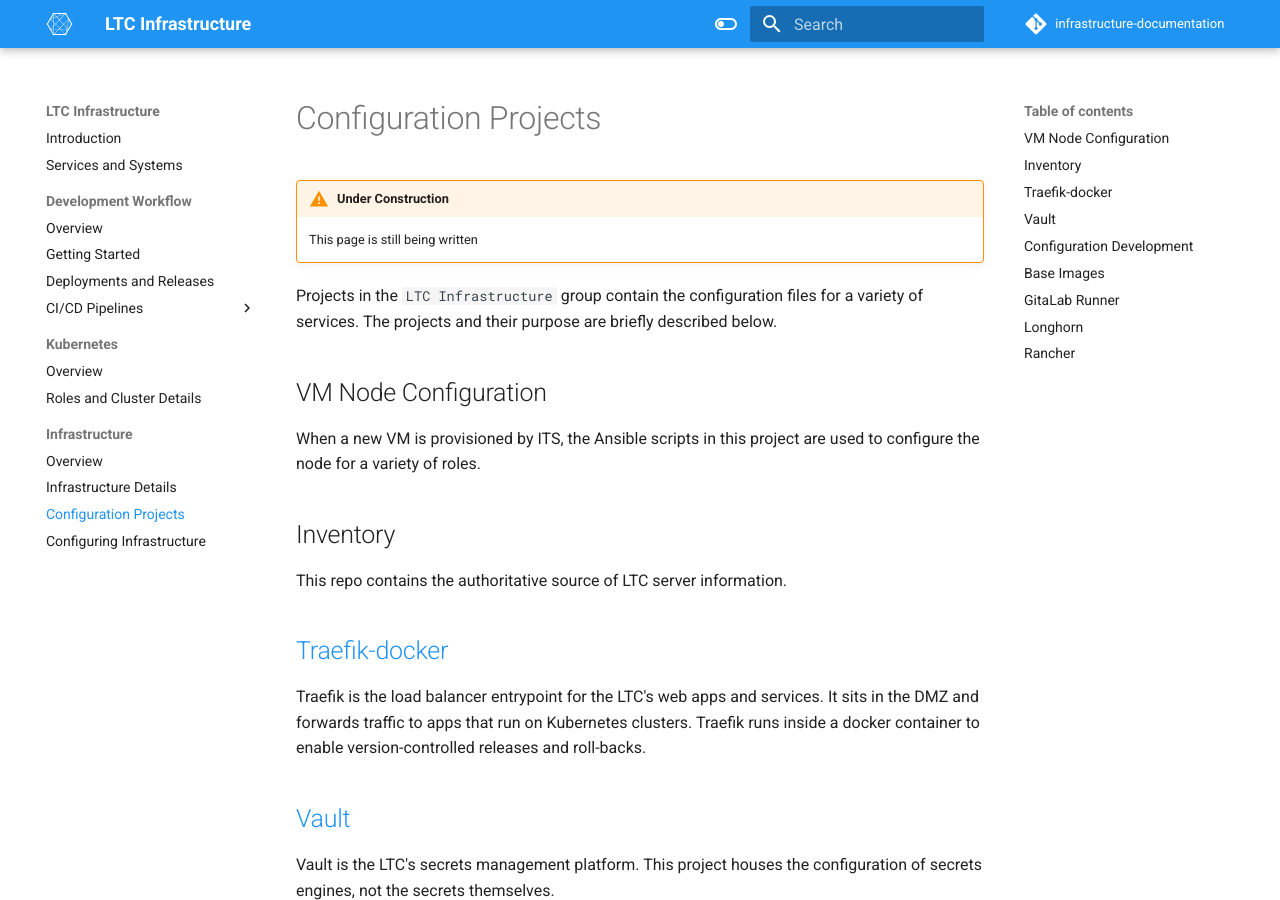
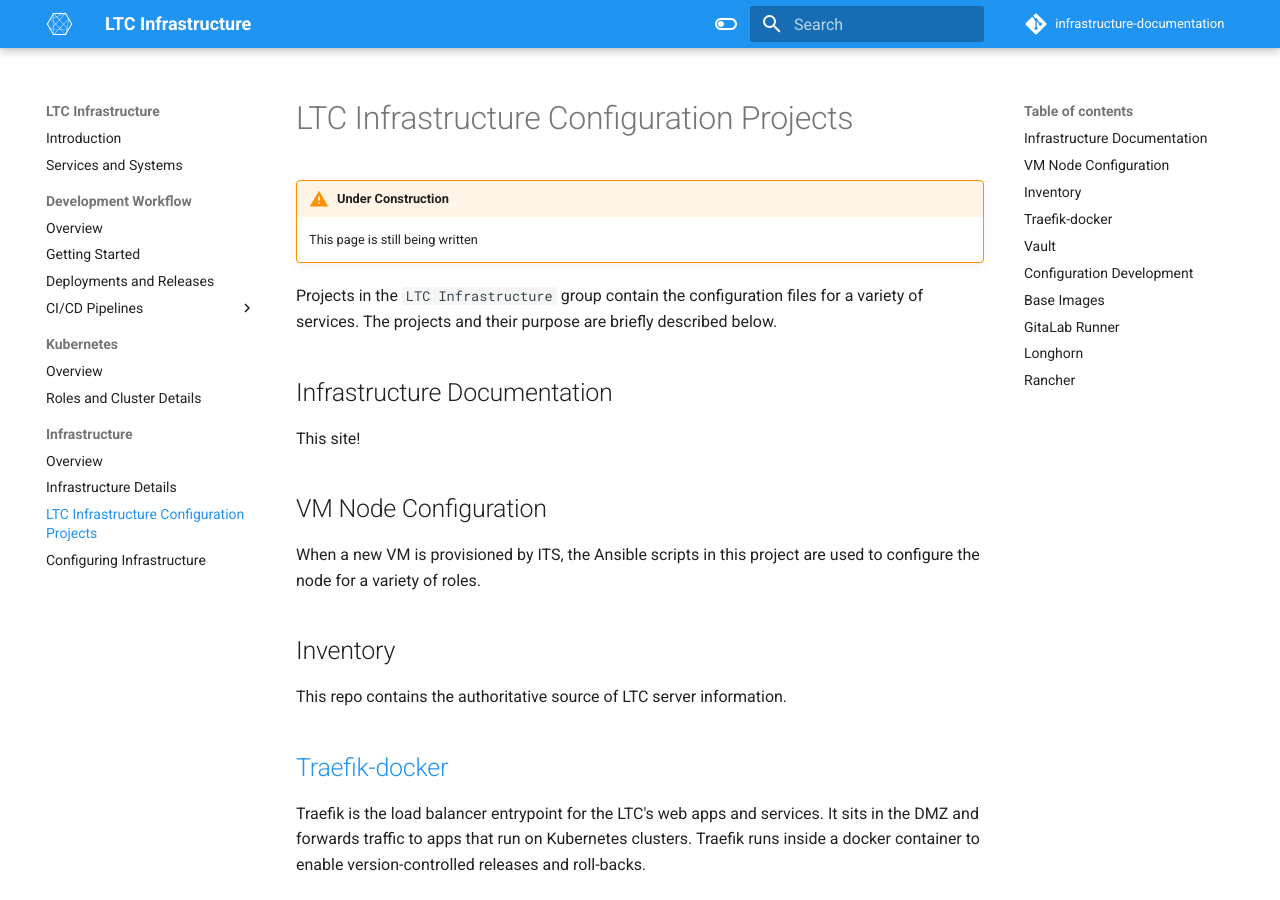
Before and after one commit to bcit-ltc/infrastructure-documentation, an MkDocs documentation site: the page built from docs/infrastructure/configuration-projects.md, in a window 1280 px wide and 900 px high. Built offline with MkDocs 1.6.1 and Material for MkDocs 9.7.7, drawn with Linux system fonts in a browser that asks for light colours.

Commit message:
fix: adds this site to documentation

```diff
--- a/docs/infrastructure/configuration-projects.md
+++ b/docs/infrastructure/configuration-projects.md
@@ -1,10 +1,14 @@
-# Configuration Projects
+# LTC Infrastructure Configuration Projects
 
 !!! warning "Under Construction"
 
     This page is still being written
 
 Projects in the `LTC Infrastructure` group contain the configuration files for a variety of services. The projects and their purpose are briefly described below.
+
+## Infrastructure Documentation
+
+This site!
 
 ## VM Node Configuration
 
```
